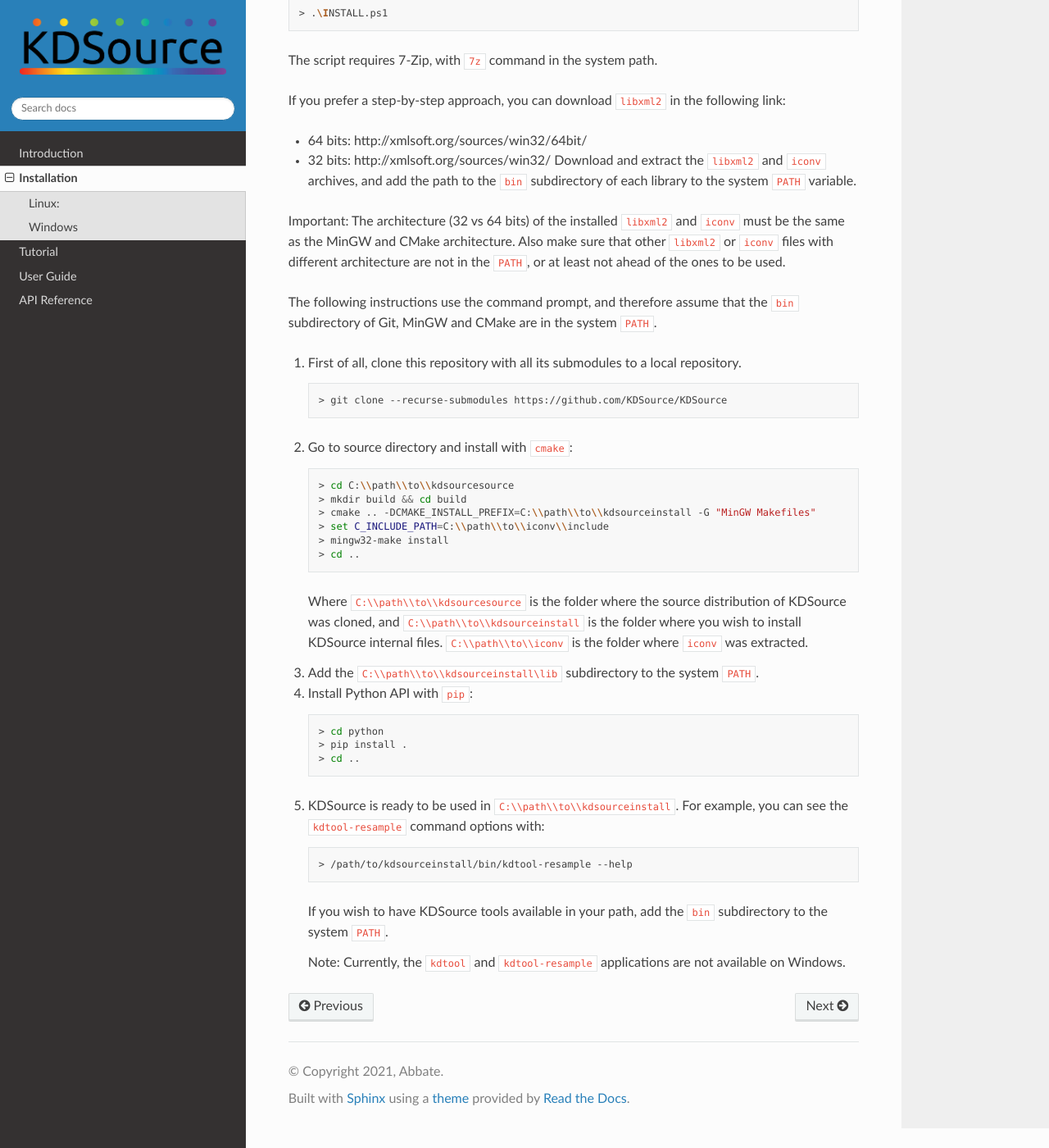
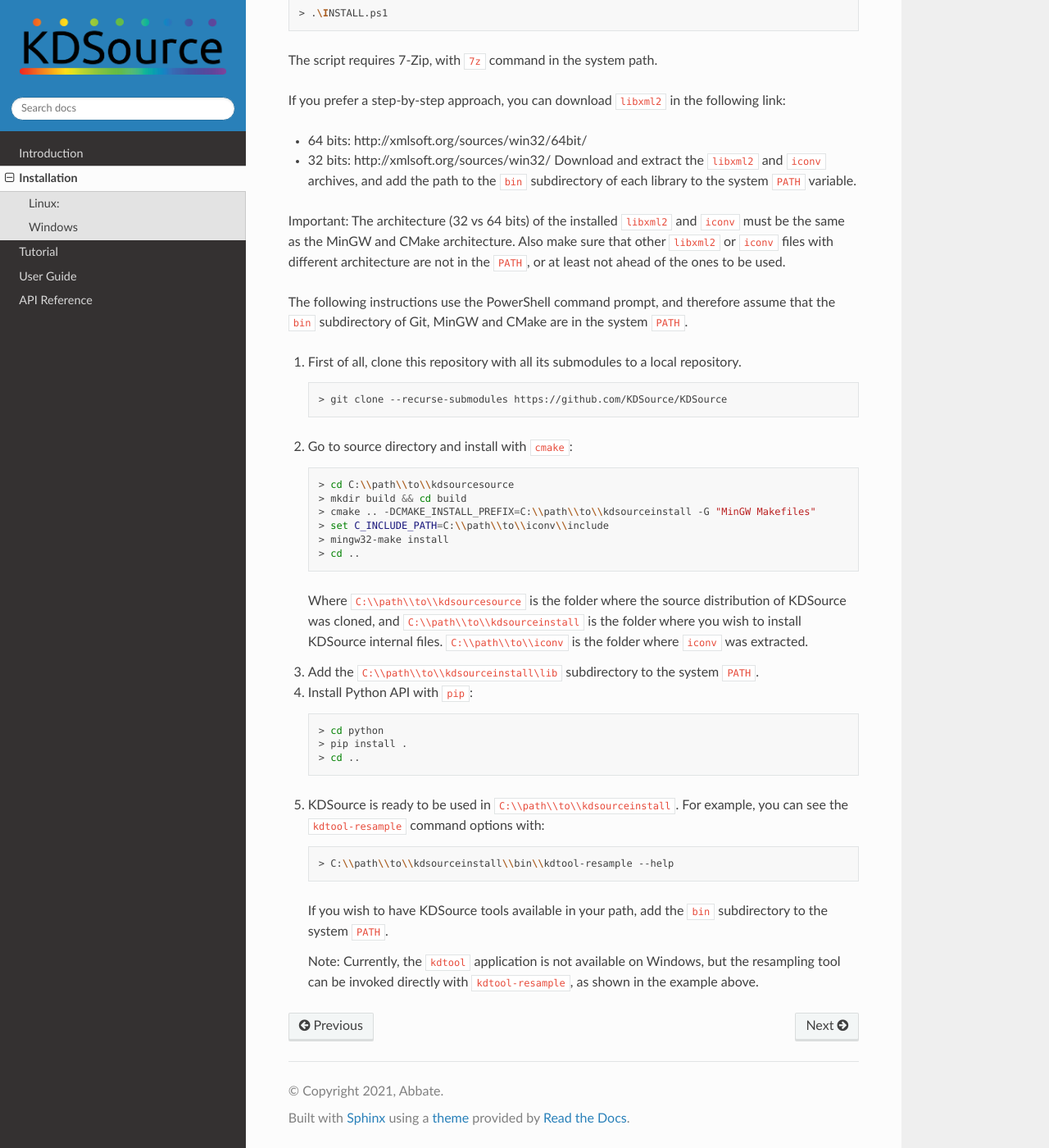
Before and after one commit to KDSource/KDSource, a Sphinx documentation site: the page built from docs/source/installation.md, in a window 1280 px wide and 1400 px high, scrolled down 1452 px. Shown: the whole window at 82% size. Built offline with Sphinx 7.4.7 and the Read the Docs theme 2.0.0, drawn with Linux system fonts in a browser that asks for light colours.

Commit message:
Minor fixes in documentation

````diff
--- a/docs/source/installation.md
+++ b/docs/source/installation.md
@@ -69,7 +69,7 @@ Download and extract the `libxml2` and `iconv` archives, and add the path to the
 
 Important: The architecture (32 vs 64 bits) of the installed `libxml2` and `iconv` must be the same as the MinGW and CMake architecture. Also make sure that other `libxml2` or `iconv` files with different architecture are not in the `PATH`, or at least not ahead of the ones to be used.
 
-The following instructions use the command prompt, and therefore assume that the `bin` subdirectory of Git, MinGW and CMake are in the system `PATH`.
+The following instructions use the PowerShell command prompt, and therefore assume that the `bin` subdirectory of Git, MinGW and CMake are in the system `PATH`.
 
 1. First of all, clone this repository with all its submodules to a local repository.
 
@@ -102,9 +102,9 @@ The following instructions use the command prompt, and therefore assume that the
 5. KDSource is ready to be used in `C:\\path\\to\\kdsourceinstall`. For example, you can see the `kdtool-resample` command options with:
 
    ```bash
-   > /path/to/kdsourceinstall/bin/kdtool-resample --help
+   > C:\\path\\to\\kdsourceinstall\\bin\\kdtool-resample --help
    ```
 
    If you wish to have KDSource tools available in your path, add the `bin` subdirectory to the system `PATH`.
 
-   Note: Currently, the `kdtool` and `kdtool-resample` applications are not available on Windows.
+   Note: Currently, the `kdtool` application is not available on Windows, but the resampling tool can be invoked directly with `kdtool-resample`, as shown in the example above.
````
Also changed, not shown: README.md (+3 -3 lines), 1 other file.
